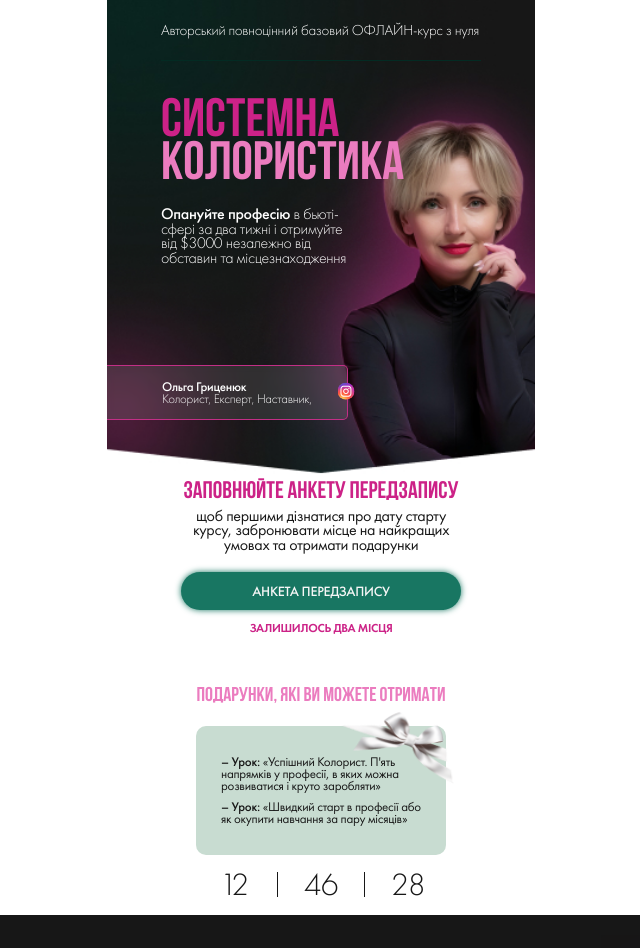
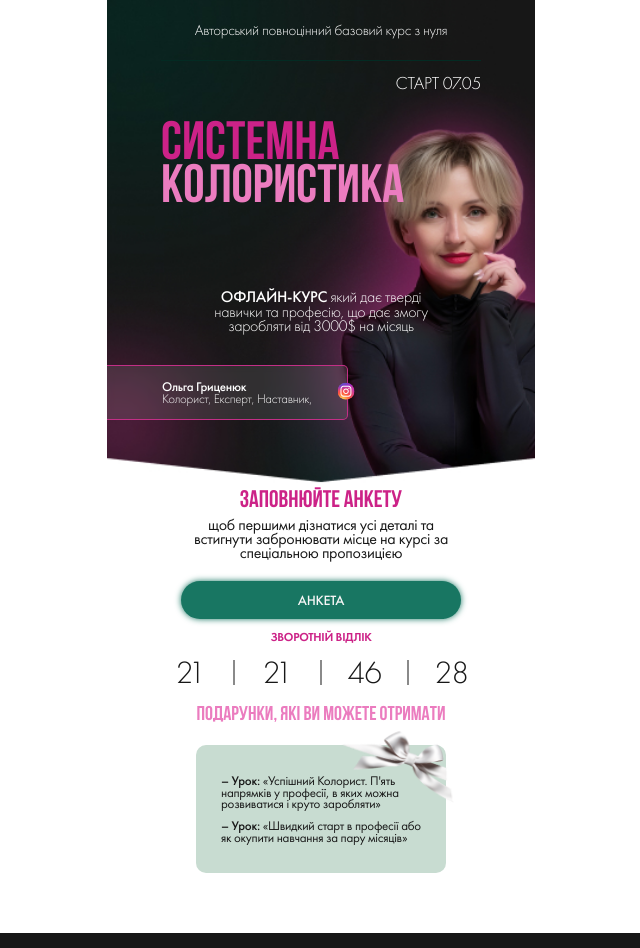
Before and after one commit to RomanIsaiev/work-website-36, a website built with Vite: page index.html in a window 1280 px wide. Shown: the top 948 px of the page, without its empty margins (319-959 px from the left). Built offline with nearby package versions, Linux system fonts and the light colour scheme.

Commit message:
update header

```diff
--- a/index.html
+++ b/index.html
@@ -44,27 +44,49 @@
       <div class="container">
         <div class="about-course-container">
           <p class="about-course-text">
-            Авторський повноцінний базовий ОФЛАЙН-курс з нуля
+            Авторський повноцінний базовий курс з нуля
           </p>
         </div>
+        <p class="header-start">СТАРТ 07.05</p>
         <h1 class="header-title">СИСТЕМНА <span>КОЛОРИСТИКА</span></h1>
         <p class="header-desc">
-          Опануйте професію
+          ОФЛАЙН-КУРС
           <span
-            >в бьюті-сфері за два тижні і отримуйте від $3000 незалежно від
-            обставин та місцезнаходження</span
+            >який дає тверді навички та професію, що дає змогу заробляти від
+            3000$ на місяць</span
           >
         </p>
+        <p></p>
+
         <div class="form-container">
-          <p class="form-title">Заповнюйте анкету передзапису</p>
+          <p class="form-title">Заповнюйте анкету</p>
           <p class="form-text">
-            щоб першими дізнатися про дату старту курсу, забронювати місце на
-            найкращих умовах та отримати подарунки
+            щоб першими дізнатися усі деталі та встигнути забронювати місце на
+            курсі за спеціальною пропозицією
           </p>
           <a class="form-button link" href="https://forms.gle/d1Wc48TYqDH4fyYg7"
-            >АНКЕТА ПЕРЕДЗАПИСУ</a
-          >
-          <p class="remaining-text">Залишилось два місця</p>
+            >АНКЕТА
+          </a>
+          <p class="remaining-text">Зворотній відлік</p>
+        </div>
+        <div class="timer-container-one">
+          <div id="countdown" class="countdown">
+            <div class="countdown-number">
+              <span class="days countdown-time"></span>
+            </div>
+            <div><span class="countdown-doubledot"></span></div>
+            <div class="countdown-number">
+              <span class="hours countdown-time"></span>
+            </div>
+            <div><span class="countdown-doubledot"></span></div>
+            <div class="countdown-number">
+              <span class="minutes countdown-time"></span>
+            </div>
+            <div><span class="countdown-doubledot"></span></div>
+            <div class="countdown-number">
+              <span class="seconds countdown-time"></span>
+            </div>
+          </div>
         </div>
         <div class="gift-container">
           <p class="gift-title">подарунки, які ви можете отримати</p>
@@ -95,21 +117,6 @@
                 навчання за пару місяців»
               </li>
             </ul>
-          </div>
-        </div>
-        <div class="timer-container-one">
-          <div id="countdown" class="countdown">
-            <div class="countdown-number">
-              <span class="hours countdown-time"></span>
-            </div>
-            <div><span class="countdown-doubledot"></span></div>
-            <div class="countdown-number">
-              <span class="minutes countdown-time"></span>
-            </div>
-            <div><span class="countdown-doubledot"></span></div>
-            <div class="countdown-number">
-              <span class="seconds countdown-time"></span>
-            </div>
           </div>
         </div>
       </div>
@@ -1206,6 +1213,10 @@
           <div class="timer-container-two">
             <div id="countdown-two" class="countdown">
               <div class="countdown-number">
+                <span class="days-two countdown-time-two"></span>
+              </div>
+              <div><span class="countdown-doubledot-two"></span></div>
+              <div class="countdown-number">
                 <span class="hours-two countdown-time-two"></span>
               </div>
               <div><span class="countdown-doubledot-two"></span></div>
--- a/src/css/styles.css
+++ b/src/css/styles.css
@@ -114,7 +114,7 @@ p {
 }
 
 .about-course-container {
-  margin-bottom: 40px;
+  margin-bottom: 10px;
 }
 
 .about-course-container::after {
@@ -129,8 +129,22 @@ p {
   background-color: #032b23;
 }
 
+.header-start {
+  color: #fff;
+  text-align: right;
+  font-family: 'Futura PT';
+  font-size: 18px;
+  font-style: normal;
+  font-weight: 300;
+  line-height: normal;
+  letter-spacing: -0.3px;
+
+  margin-bottom: 30px;
+}
+
 .about-course-text {
   color: #fff;
+  text-align: center;
   font-family: 'Futura PT';
   font-size: 15px;
   font-style: normal;
@@ -150,7 +164,7 @@ p {
 
   max-width: 297px;
 
-  margin-bottom: 20px;
+  margin-bottom: 80px;
 }
 
 .header-title span {
@@ -159,6 +173,7 @@ p {
 
 .header-desc {
   color: #fff;
+  text-align: center;
   font-family: 'Futura PT';
   font-size: 16px;
   font-style: normal;
@@ -166,9 +181,11 @@ p {
   line-height: 90%; /* 14.4px */
   letter-spacing: -0.32px;
 
-  max-width: 187px;
+  max-width: 227px;
+  margin-left: auto;
+  margin-right: auto;
 
-  margin-bottom: 215px;
+  margin-bottom: 155px;
 }
 
 .header-desc span {
@@ -178,7 +195,7 @@ p {
 /* form-container */
 
 .form-container {
-  margin-bottom: 50px;
+  margin-bottom: 60px;
 }
 
 .form-title {
@@ -379,7 +396,7 @@ p {
 .timer-container-one {
   position: absolute;
   left: 50%;
-  bottom: -30px;
+  bottom: 200px;
 
   transform: translate(-50%);
 }
--- a/src/js/timer.js
+++ b/src/js/timer.js
@@ -3,8 +3,10 @@ function getTimeRemaining(endtime) {
   var seconds = Math.floor((t / 1000) % 60);
   var minutes = Math.floor((t / 1000 / 60) % 60);
   var hours = Math.floor((t / (1000 * 60 * 60)) % 24);
+  var days = Math.floor(t / (1000 * 60 * 60 * 24));
   return {
     total: t,
+    days: days,
     hours: hours,
     minutes: minutes,
     seconds: seconds,
@@ -14,17 +16,20 @@ function getTimeRemaining(endtime) {
 function initializeClock(
   id,
   endtime,
+  daysSelector,
   hoursSelector,
   minutesSelector,
   secondsSelector
 ) {
   var clock = document.getElementById(id);
+  var daysSpan = clock.querySelector(daysSelector);
   var hoursSpan = clock.querySelector(hoursSelector);
   var minutesSpan = clock.querySelector(minutesSelector);
   var secondsSpan = clock.querySelector(secondsSelector);
 
   function updateClock() {
     var t = getTimeRemaining(endtime);
+    daysSpan.innerHTML = ('0' + t.days).slice(-2);
     hoursSpan.innerHTML = ('0' + t.hours).slice(-2);
     minutesSpan.innerHTML = ('0' + t.minutes).slice(-2);
     secondsSpan.innerHTML = ('0' + t.seconds).slice(-2);
@@ -35,6 +40,7 @@ function initializeClock(
       initializeClock(
         id,
         deadline,
+        daysSelector,
         hoursSelector,
         minutesSelector,
         secondsSelector
@@ -46,19 +52,20 @@ function initializeClock(
   var timeinterval = setInterval(updateClock, 1000);
 }
 
-var deadline = 'September 31 2024 00:00:00 GMT+0200';
-initializeClock('countdown', deadline, '.hours', '.minutes', '.seconds');
+var deadline = 'May 7 2024 09:00:00 GMT+0200';
+initializeClock(
+  'countdown',
+  deadline,
+  '.days',
+  '.hours',
+  '.minutes',
+  '.seconds'
+);
 initializeClock(
   'countdown-two',
   deadline,
+  '.days-two',
   '.hours-two',
   '.minutes-two',
   '.seconds-two'
 );
-// initializeClock(
-//   'countdown-three',
-//   deadline,
-//   '.hours-three',
-//   '.minutes-three',
-//   '.seconds-three'
-// );
```
